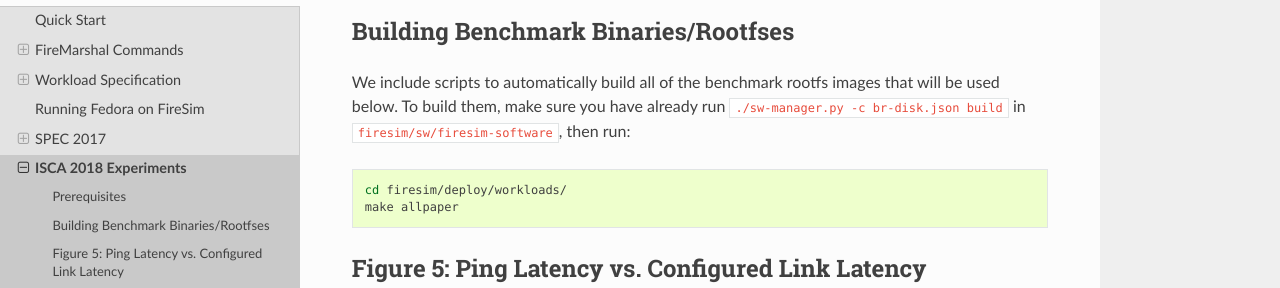
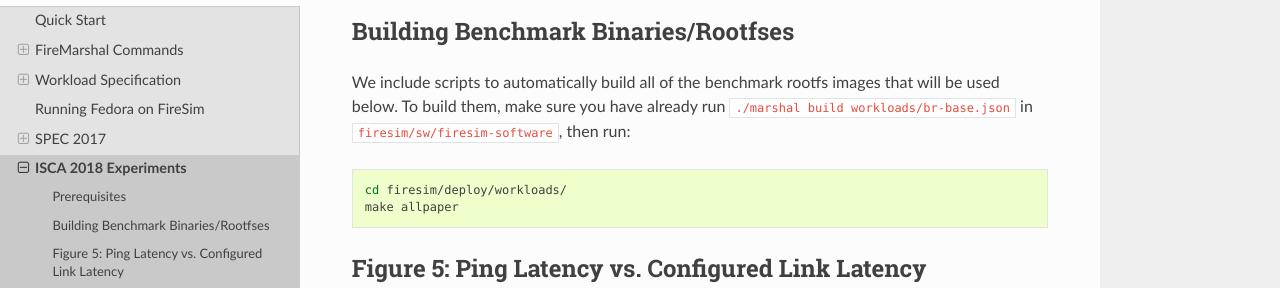
Before and after one commit to firesim/firesim, a Sphinx documentation site: the page built from docs/Advanced-Usage/Workloads/ISCA-2018-Experiments.rst, in a window 1280 px wide and 900 px high, scrolled down 523 px. Shown: the part 159-447 px from the top of the window. Built offline with Sphinx 7.4.7 and the Read the Docs theme 2.0.0, drawn with Linux system fonts in a browser that asks for light colours.

Commit message:
fix some docs

```diff
--- a/docs/Advanced-Usage/Workloads/ISCA-2018-Experiments.rst
+++ b/docs/Advanced-Usage/Workloads/ISCA-2018-Experiments.rst
@@ -35,7 +35,7 @@
 
 We include scripts to automatically build all of the benchmark rootfs images
 that will be used below. To build them, make sure you have already run
-``./sw-manager.py -c br-disk.json build`` in ``firesim/sw/firesim-software``, then run:
+``./marshal build workloads/br-base.json`` in ``firesim/sw/firesim-software``, then run:
 
 .. code-block:: bash
 
```
